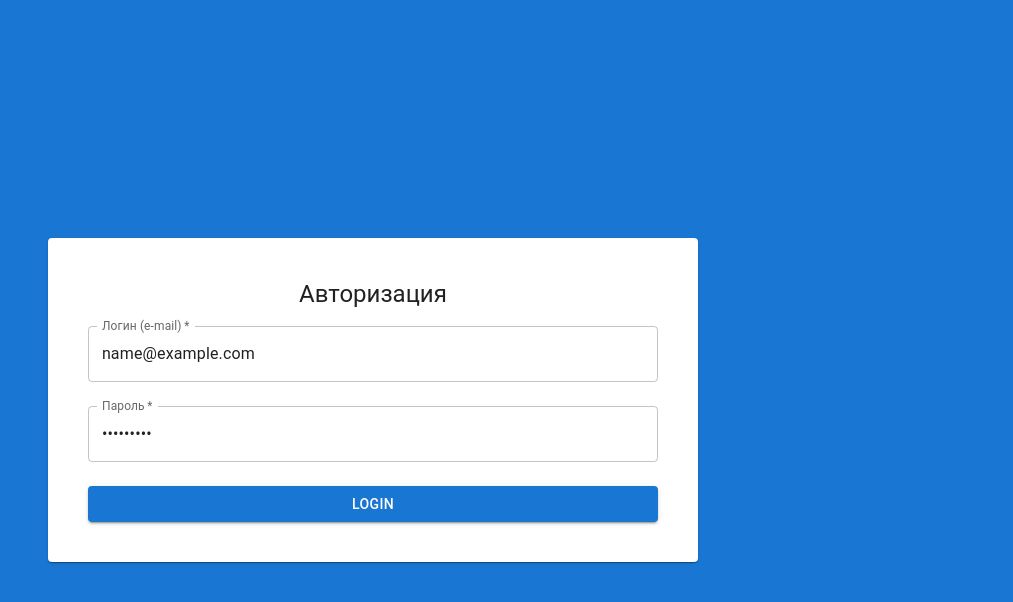
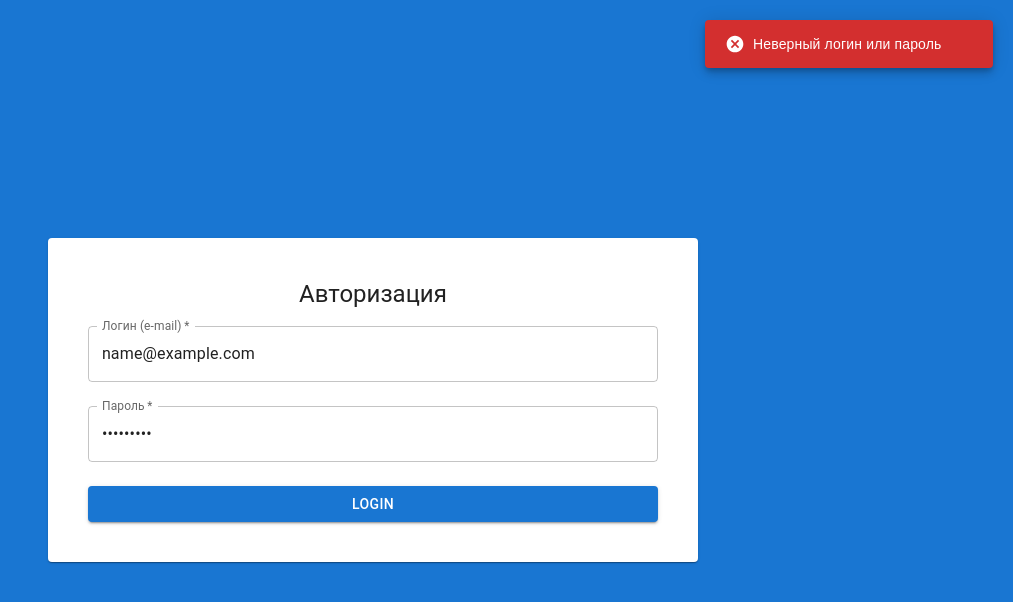
Before and after one commit to MadElectron/asteroids-app, a Next.js app: page /auth in a window 1280 px wide. Both pictures are taken after typing "name@example.com", "Sample123" into the empty fields and a click on the button "LOGIN". Shown: the top 602 px of the page, without its empty margins (267-1280 px from the left). Built offline with nearby package versions, Linux system fonts and the light colour scheme; what @mui/material-nextjs would draw is missing.

Commit message:
Login: Notifications implemented

```diff
--- a/app/auth/page.tsx
+++ b/app/auth/page.tsx
@@ -4,9 +4,11 @@ import { Card, Typography } from "@mui/material";
 import { useRouter } from "next/navigation";
 import AuthForm from "@/app/components/AuthForm";
 import { useAuthStore } from "@/app/store/auth";
+import { SnackbarProvider, enqueueSnackbar } from "notistack";
 
 export default function Page() {
   const router = useRouter();
+  // const { enqueueSnackbar } = useSnackbar();
 
   const handleSubmit = async (data: AuthData) => {
     const loggedIn = await useAuthStore.getState().login(data);
@@ -14,15 +16,15 @@ export default function Page() {
     if (loggedIn) {
       router.push("/backoffice/users");
     } else {
-      /**
-       * @todo add notification
-       */
-      alert("Неправильный логин или пароль");
+      enqueueSnackbar("Неверный логин или пароль", { variant: "error" });
     }
   };
 
   return (
     <Card sx={{ p: 5, textAlign: "center" }}>
+      <SnackbarProvider
+        anchorOrigin={{ vertical: "top", horizontal: "right" }}
+      />
       <Typography variant="h5">Авторизация</Typography>
       <AuthForm onSubmit={handleSubmit} />
     </Card>
--- a/package.json
+++ b/package.json
@@ -18,6 +18,7 @@
     "@mui/x-data-grid": "^7.27.3",
     "jose": "^6.0.10",
     "next": "15.2.2",
+    "notistack": "^3.0.2",
     "react": "^19.0.0",
     "react-dom": "^19.0.0",
     "zustand": "^5.0.3"
```
Also changed, not shown: 1 other file (tests, documents, lock files or other folders).
